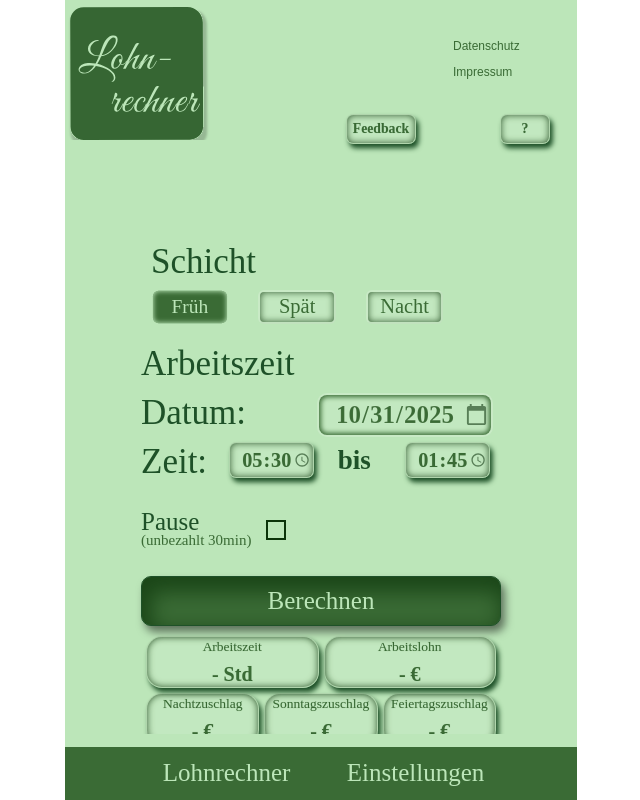
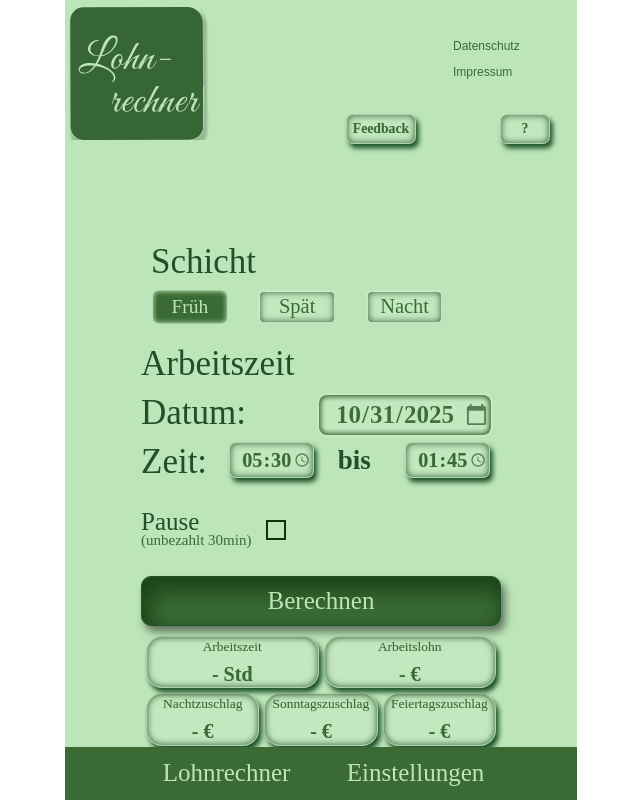
Before and after one commit to Burnxp/salarayToday, a React (Vite) app: page / in a window 1280 px wide. Shown: the whole page, without its empty margins (319-959 px from the left). Built offline with nearby package versions, Linux system fonts and the light colour scheme; no server answers.

Commit message:
Optimiert die Höhe und den oberen Rand der App-Bildschirm-Komponente für ein besseres Layout

```diff
--- a/src/header.css
+++ b/src/header.css
@@ -33,8 +33,8 @@
 
 .app-screen {
   background-color: var(--hintergrund-hell);
-  height: calc(100% - 10rem);
-  margin-top: 5.8rem;
+  height: calc(100% - 7.5rem);
+  margin-top: 3.8rem;
   overflow: hidden;
   margin-bottom: -7.3rem;
 
```
